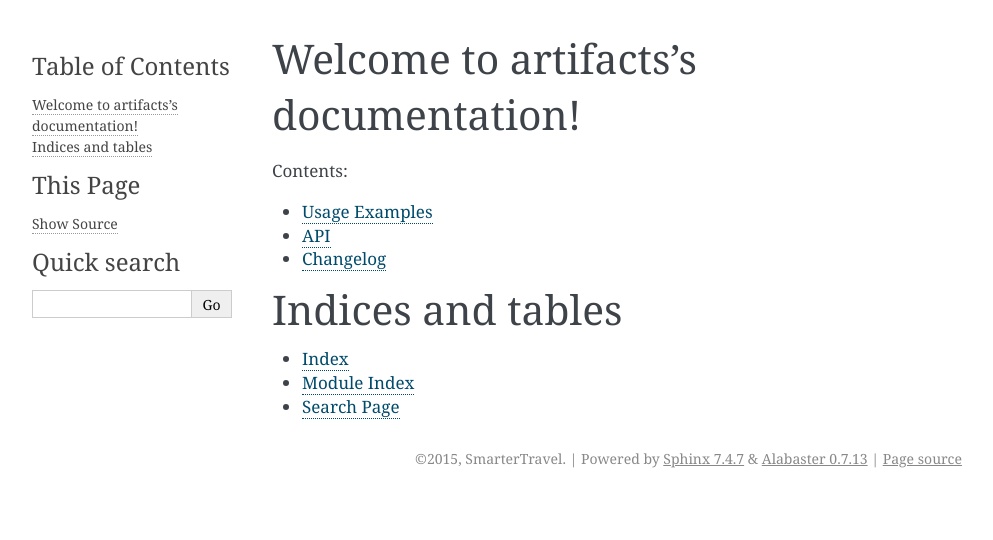
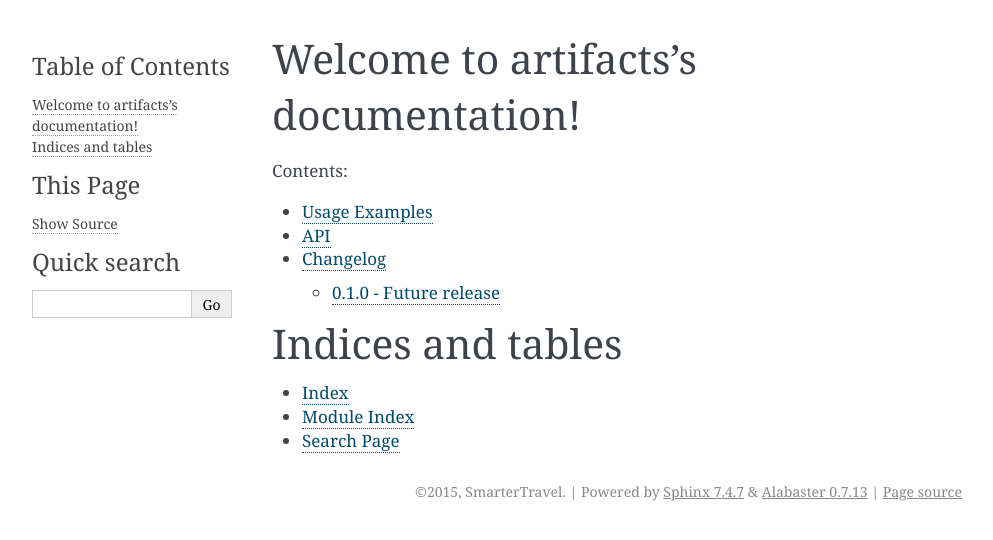
Before and after one commit to smarter-travel-media/stac, a Sphinx documentation site: the page built from doc/index.rst, in a window 1280 px wide. Shown: the top 540 px of the page, without its empty margins (148-1141 px from the left). Built offline with Sphinx 7.4.7, drawn with Linux system fonts in a browser that asks for light colours.

Commit message:
Changelog for first (future) release

```diff
--- a/doc/changes.rst
+++ b/doc/changes.rst
@@ -1,2 +1,6 @@
 Changelog
 =========
+
+0.1.0 - Future release
+----------------------
+* Initial release
```
